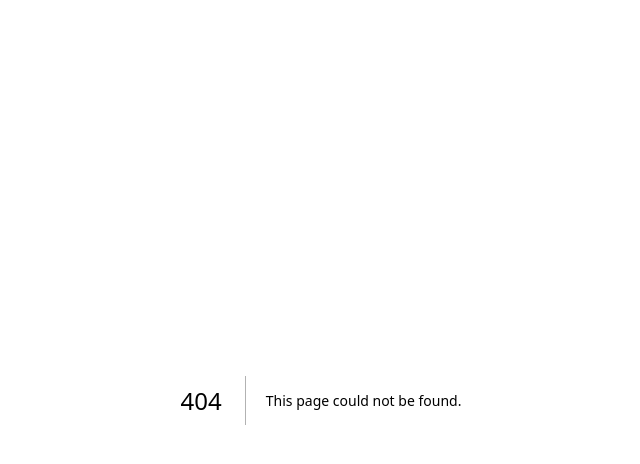
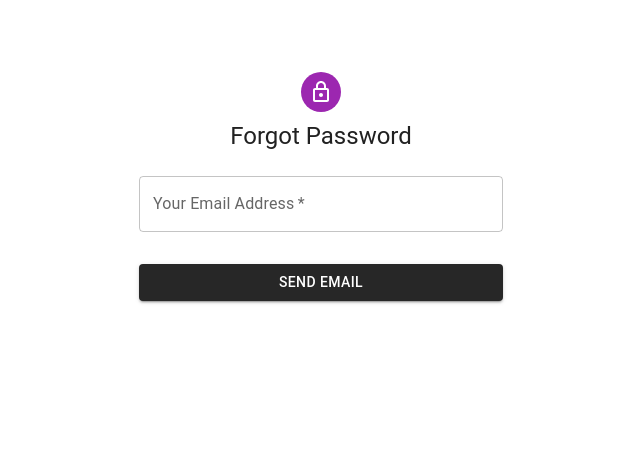
Before and after one commit to TalhaKhubaibDogar/gym-management-system, a Next.js app: page /forgotPassword in a window 1280 px wide. Before the commit this address had no page. Shown: the top 464 px of the page, without its empty margins (319-959 px from the left). Built offline with nearby package versions, Linux system fonts and the light colour scheme.

Commit message:
Working on Forgot Password page

```diff
--- /dev/null
+++ b/src/app/forgotPassword/page.js
@@ -0,0 +1,93 @@
+'use client'
+import React, { useState } from 'react'
+import { useRouter } from 'next/navigation'
+import Avatar from '@mui/material/Avatar'
+import Button from '@mui/material/Button'
+import CssBaseline from '@mui/material/CssBaseline'
+import TextField from '@mui/material/TextField'
+import Box from '@mui/material/Box'
+import LockOutlinedIcon from '@mui/icons-material/LockOutlined'
+import Typography from '@mui/material/Typography'
+import Container from '@mui/material/Container'
+import { createTheme, ThemeProvider } from '@mui/material/styles'
+import axios from 'axios'
+
+const theme = createTheme()
+
+export default function ForgotPassword() {
+  const [email, setEmail] = useState('')
+  const router = useRouter()
+
+  // const handleLogin = (event) => {
+  //     event.preventDefault();
+  //     router.push('/dashboard');
+  // };
+  const handleForgotPassword = (event) => {
+    event.preventDefault()
+    axios
+      .post('https://api.candypaint.us/api/v1/users/reset-password/', {
+        email: email,
+      })
+      .then((response) => {
+        // Handle successful OTP verification
+        console.log(response.data)
+        alert('Check your email to Reset Password')
+        router.push('/login')
+      })
+      .catch((error) => {
+        console.error('OTP verification error:', error)
+        // Handle OTP verification error
+        alert('Reset Password Failed. Please try again.')
+      })
+  }
+
+  return (
+    <ThemeProvider theme={theme}>
+      <Container component='main' maxWidth='xs'>
+        <CssBaseline />
+        <Box
+          sx={{
+            marginTop: 8,
+            display: 'flex',
+            flexDirection: 'column',
+            alignItems: 'center',
+          }}
+        >
+          <Avatar sx={{ m: 1, bgcolor: 'secondary.main' }}>
+            <LockOutlinedIcon />
+          </Avatar>
+          <Typography component='h1' variant='h5'>
+            Forgot Password
+          </Typography>
+          <Box
+            component='form'
+            onSubmit={handleForgotPassword}
+            noValidate
+            sx={{ mt: 1 }}
+          >
+            <TextField
+              margin='normal'
+              required
+              fullWidth
+              id='email'
+              label='Your Email Address'
+              name='email'
+              autoComplete='email'
+              value={email}
+              onChange={(e) => setEmail(e.target.value)}
+            />
+            <Button
+              type='submit'
+              fullWidth
+              variant='contained'
+              sx={{ mt: 3, mb: 2 }}
+              style={{ backgroundColor: '#272727', color: '#fff' }}
+            >
+              Send Email
+            </Button>
+          </Box>
+        </Box>
+      </Container>
+    </ThemeProvider>
+  )
+}
```
